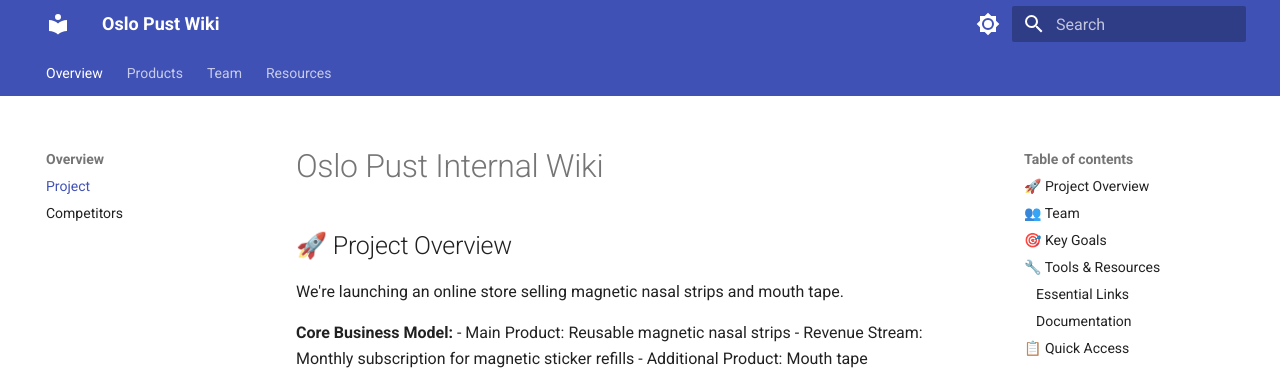
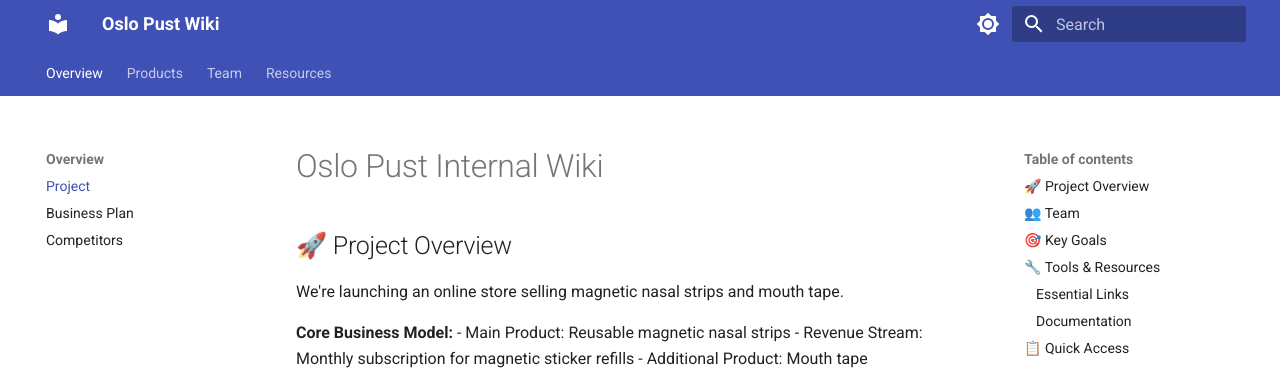
Before and after one commit to tiniusweb2/oslopust, an MkDocs documentation site: the page built from docs/index.md, in a window 1280 px wide. Shown: the top 391 px of the page. Built offline with MkDocs 1.6.1 and Material for MkDocs 9.7.7, drawn with Linux system fonts in a browser that asks for light colours.

```diff
--- a/mkdocs.yml
+++ b/mkdocs.yml
@@ -34,6 +34,7 @@ theme:
 nav:
   - Overview:
     - Project: index.md
+    - Business Plan: business-plan.md
     - Competitors: competitors.md
   - Products:
     - Specifications: specifications/product-supplier-specs.md
@@ -51,7 +52,11 @@ markdown_extensions:
       anchor_linenums: true
   - pymdownx.inlinehilite
   - pymdownx.snippets
-  - pymdownx.superfences
+  - pymdownx.superfences:
+      custom_fences:
+        - name: mermaid
+          class: mermaid
+          format: !!python/name:pymdownx.superfences.fence_code_format
   - admonition
   - pymdownx.details
   - attr_list
@@ -60,4 +65,7 @@ markdown_extensions:
   - def_list
   - footnotes
 
+extra_javascript:
+  - https://cdnjs.cloudflare.com/ajax/libs/mermaid/10.6.1/mermaid.min.js
+
 copyright: Copyright &copy; 2024 Oslo Pust
```
